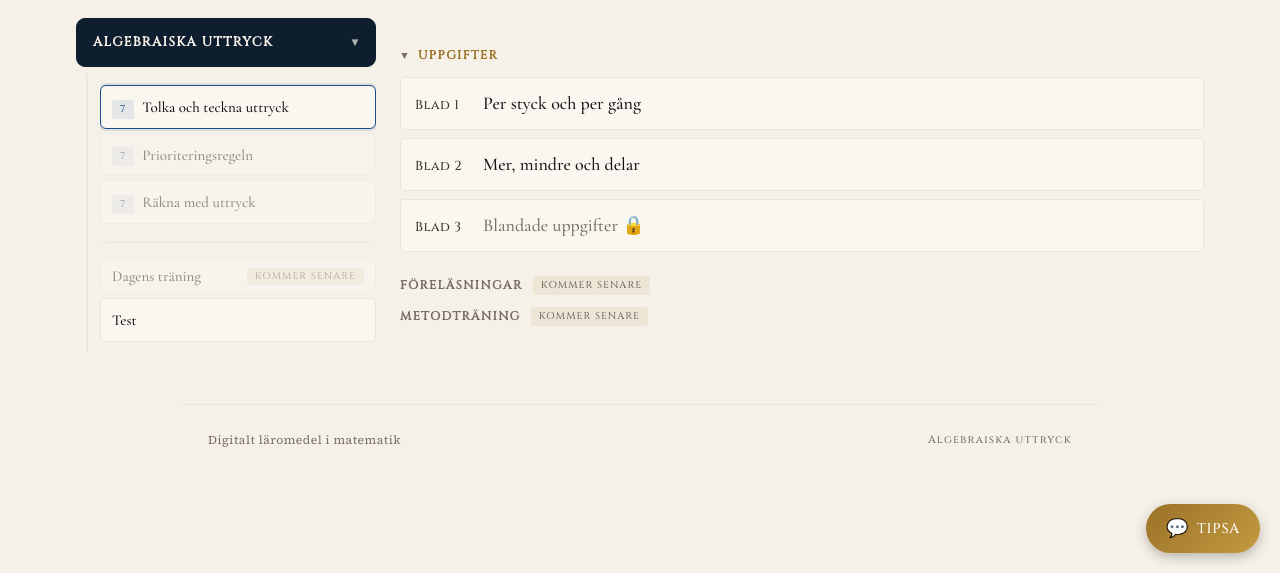
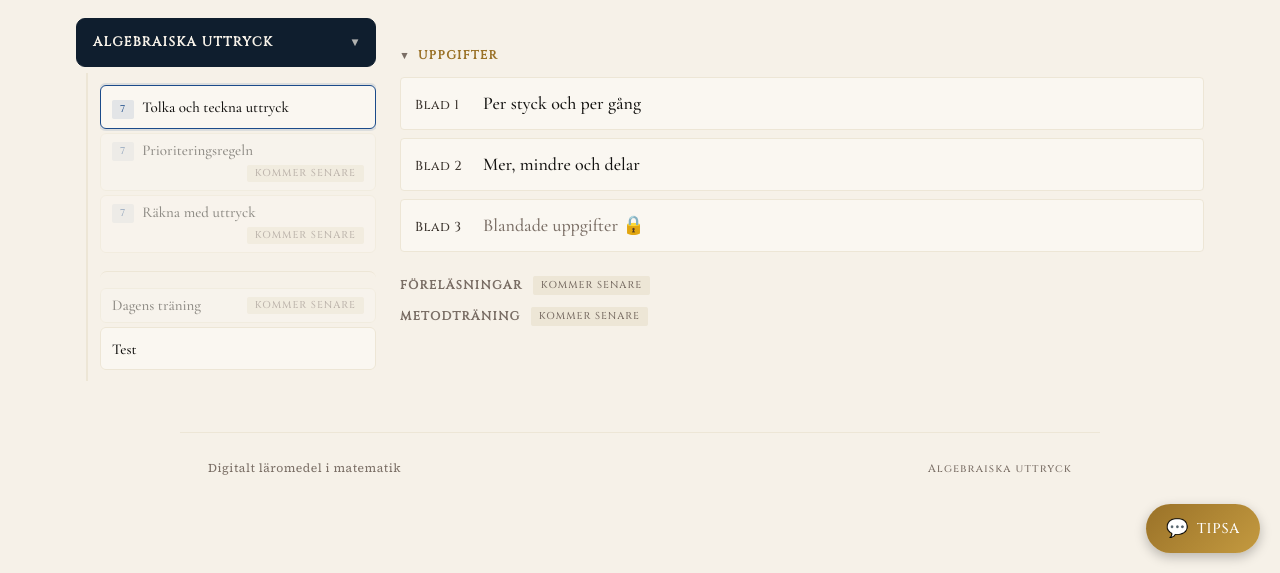
Before and after one commit to jb873/Matematikbok, a plain HTML site: page ak7/k3/d1-algebraiska-uttryck-nyformat/index.html in a window 1280 px wide. Shown: the part 227-800 px from the top of the page. Drawn offline with Linux system fonts and the light colour scheme.

Commit message:
Steg 6: rök-vakten enligt KONTROLL-listan — grön; momenten som kommer senare får etiketten "Kommer senare" — utkast, branch
Rök-vakten (ordern §7), 1366×768 och 1536×864, konsolfel = ohanterade fel + console.error/warn + avvisade
promises + filer som inte laddas:
- Alla 6 blad (direkt och via A/B-växeln) laddar utan konsolfel; momentsidan likaså.
- Facit godkänns på alla sex (14/15/15/20/22/26 av lika många); vanliga felsvar (x − 3 → 3 − x, +1) underkänns.
- Likvärdiga godkända på varje blad (38/38); extra batteri: 10x = x·10 = x10, −10x + 100, y/4 = 1/4·y = 0,25y,
  y + 3, 2x + 7.
- Mellanled: alla 10 beräkningar underkänner bara svaret och (där det finns ·) multiplikationen kvar.
- Mastery: per ruta väntad nod (närmaste data-logg) = det som hamnar i MasteryK3, alla 'rätt'; inget i k1/k2.
- Spärren: Blad 3 🔒, 2A 73 % låst / 80 % öppet, 2B räcker, direktlänk till låst blad → momentsidan.
- ekvationer-balans.js: ingen diff mot master.
Prioriteringsregeln, Räkna med uttryck, Föreläsningar och Metodträning står som "Kommer senare" och förväntas så.

Fix under vägen: momenten Prioriteringsregeln och Räkna med uttryck var bara gråa — nu samma "Kommer senare"-
etikett som Dagens träning (ingen ny text). momentsida.css: etiketten bryts inte och flyttar ner i stället för att
sticka ut ("Prioriteringsregeln" är ett långt ord); problemlösningens momentsida oförändrad. KONVENTIONER: regeln
gäller även moment.

Regressionen oförändrad. Elevtext-låset 1236 → 1237: mallen "titel + Kommer senare" (inga nya ord).

Co-Authored-By: Claude Opus 5.5 <noreply@anthropic.com>

```diff
--- a/ak7/k3/d1-algebraiska-uttryck-nyformat/index.html
+++ b/ak7/k3/d1-algebraiska-uttryck-nyformat/index.html
@@ -119,7 +119,9 @@ function visaMoment(m){
 }
 
 var moment = MOMENT.map(function(m){
-  return { titel: M.horisont(m, TAX, ELEVENS_AR) + m.titel, kommer: !!m.kommer, valj: m.kommer ? null : function(){ visaMoment(m); } };
+  // Ett moment utan innehåll än står med samma "Kommer senare" som Dagens träning (inte bara grått).
+  return { titel: M.horisont(m, TAX, ELEVENS_AR) + m.titel + (m.kommer ? '<span class="nf-chip soon">Kommer senare</span>' : ''),
+           kommer: !!m.kommer, valj: m.kommer ? null : function(){ visaMoment(m); } };
 });
 
 /* TEST — d1:s befintliga test (Joachim: "peka på d1:s test tills vidare"): de färdiga delkapitel-testen ur
--- a/js/motor/arbetsyta/momentsida.css
+++ b/js/motor/arbetsyta/momentsida.css
@@ -24,8 +24,8 @@
 .hz-r{background:rgba(45,106,79,.1);color:var(--green);}
 /* "Kommer senare" i en rad i vänsterspalten: till höger, som på kapitelsidans kort. */
 .nr-rad .nf-chip{float:right;margin-left:8px;padding:2px 8px;}
-.nr-rad .nr-t:has(.nf-chip){display:flex;align-items:center;justify-content:space-between;}
-.nr-rad .nr-t:has(.nf-chip) .nf-chip{float:none;}
+.nr-rad .nr-t:has(.nf-chip){display:flex;align-items:center;flex-wrap:wrap;row-gap:4px;}   /* får inte etiketten plats flyttar den ner, den sticker inte ut */
+.nr-rad .nr-t:has(.nf-chip) .nf-chip{float:none;white-space:nowrap;flex:none;margin-left:auto;}   /* "Kommer senare" bryts inte i den smala spalten */
 /* Vänsterspaltens rader och bladkorten i bokens papperston (kapitelsidans .nav-card), inte vitt. Ramens
    delade stil (js/motor/navram/navram.css) bär #fff — den rättas här i momentsidans skal; navram.css är orörd. */
 .nr-rad{background:var(--paper-lt);}
```
Also changed, not shown: 1 other file.
